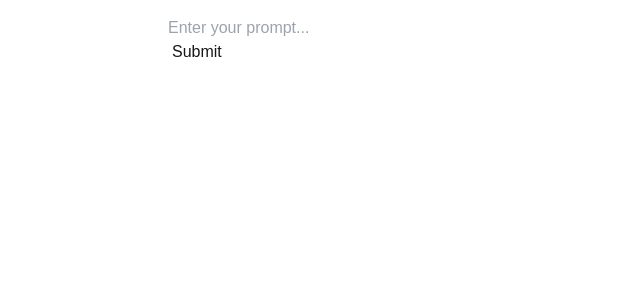
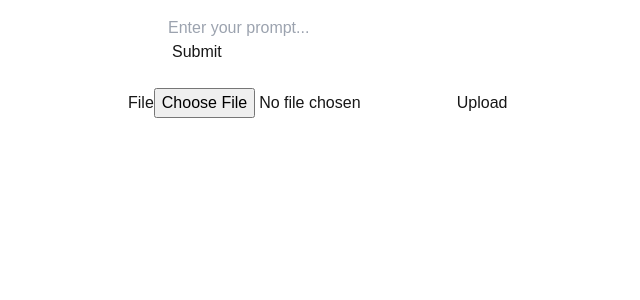
Before and after one commit to itskillian/job-match, a Next.js app: page / in a window 1280 px wide. Shown: the top 300 px of the page, without its empty margins (0-640 px from the left). Built offline with nearby package versions, Linux system fonts and the light colour scheme.

Commit message:
Feat: add Resume component to handle file upload

```diff
--- a/app/page.js
+++ b/app/page.js
@@ -1,6 +1,12 @@
 import Image from "next/image";
 import Chat from "@/components/chat"
+import Resume from "@/components/resume"
 
 export default function Home() {
-  return <Chat />
+  return (
+    <div className="min-w-[320px] sm:w-4/5 mx-auto">
+      <Chat />
+      <Resume />
+    </div>
+  )
 }
--- a/components/chat.js
+++ b/components/chat.js
@@ -36,7 +36,7 @@ export default function Chat() {
   };
 
   return (
-    <div className="min-w-[320px] sm:w-4/5 mx-auto">
+    <>
       <div className="mx-10 my-4 flex">
         <form onSubmit={handlePrompt}>
           <input
@@ -58,6 +58,6 @@ export default function Chat() {
       <div className="mx-10 p-1">
         <p>{response}</p>
       </div>
-    </div>
+    </>
   )
 }
--- /dev/null
+++ b/components/resume.js
@@ -0,0 +1,26 @@
+'use client'
+
+import { useState } from 'react';
+
+export default function Resume () {
+  const [upload, setUpload] = useState('');
+  const [response, setResponse] = useState('');
+  const [loading, setLoading] = useState(false);
+
+  /** @param {Event} event */
+  function handleSubmit(event) {
+    const form =
+
+    event.preventDefault();
+  }
+
+  return (
+    <>
+      <form method="post" encType="multipart/form-data">
+        <label htmlFor="file">File</label>
+        <input type="file" id="file" name="file" />
+        <button>Upload</button>
+      </form>
+    </>
+  )
+}
```
Also changed, not shown: resume.txt (added), 1 other file (tests, documents, lock files or other folders).
